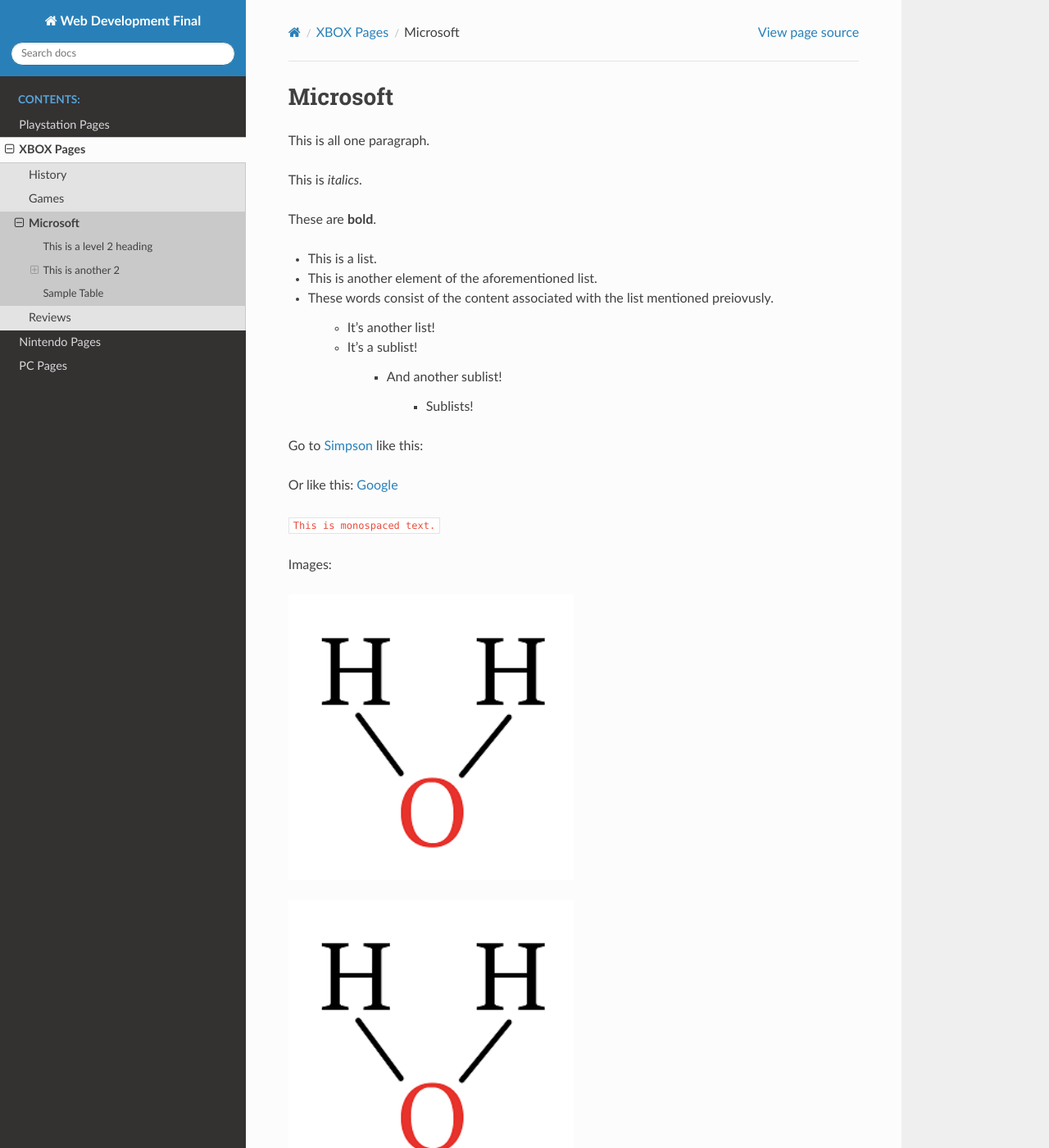
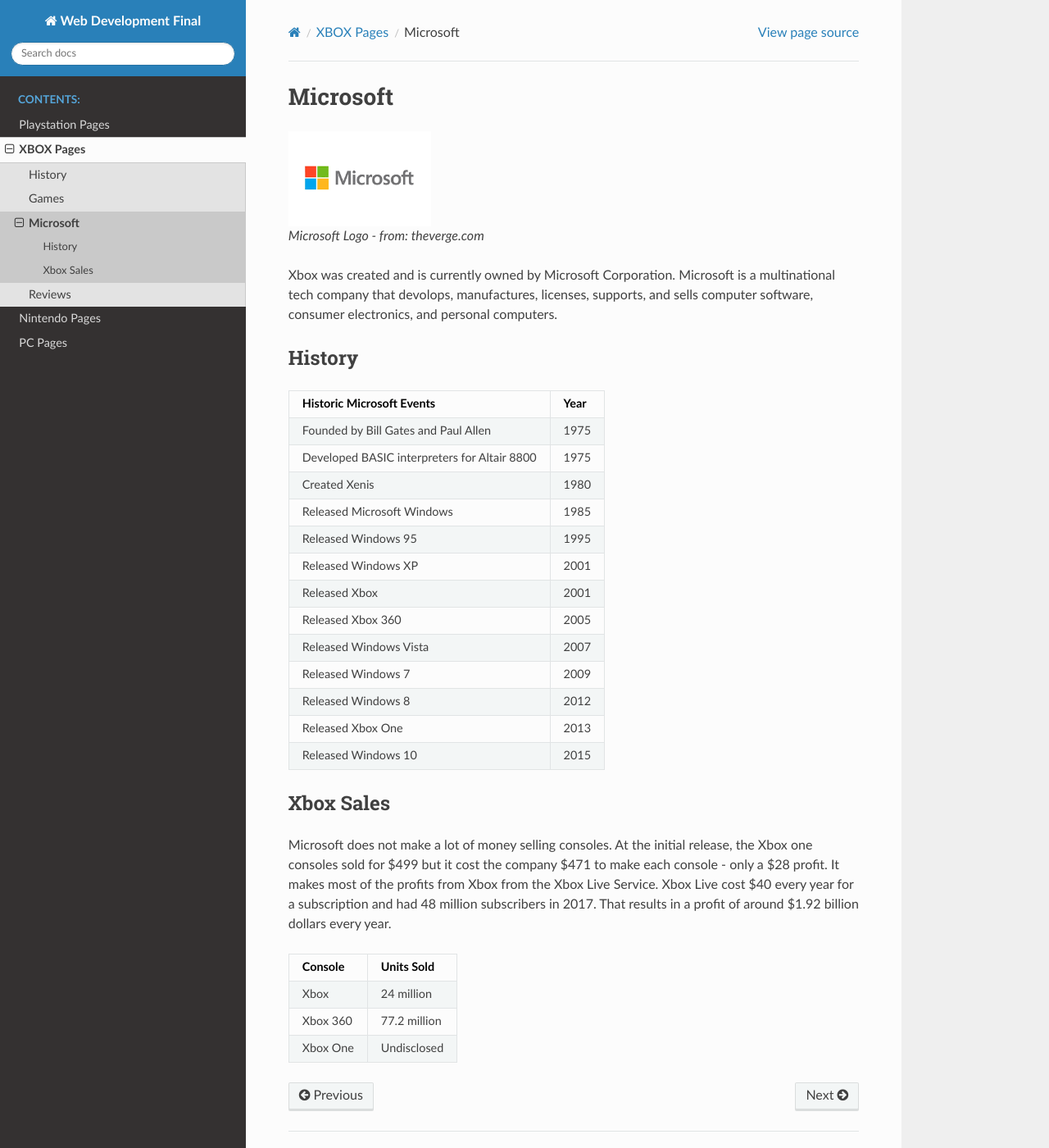
Before and after one commit to BlakeDalmas/webdev_final, a Sphinx documentation site: the page built from source/xbox/xbox_pages/microsoft.rst, in a window 1280 px wide and 1400 px high. Shown: the whole window at 82% size. Built offline with Sphinx 7.4.7 and the Read the Docs theme 2.0.0, drawn with Linux system fonts in a browser that asks for light colours; some of the changed text lies outside the part shown.

Commit message:
Added content to Xbox pages

```diff
--- a/source/xbox/xbox.rst
+++ b/source/xbox/xbox.rst
@@ -1,5 +1,8 @@
 XBOX Pages
 ==========
+
+.. image:: xboxlogo.png
+   :width: 25%
 
 .. toctree::
    :maxdepth: 2
--- a/source/xbox/xbox_pages/history.rst
+++ b/source/xbox/xbox_pages/history.rst
@@ -9,6 +9,8 @@
 
    Original Xbox - from: https://i.redd.it/4yh420ju96yz.jpg
 
+   The original Xbox was released on November 15, 2001, and was apart of the 6th generation of video game consoles along with PlayStation 2, the GameCube, and Sega's Dreamcast. At release, the console was priced at $299.99 which is the equivalent to $414.61 in 2017. The Xbox was integrated with Xbox Live service which allowed players to connect with other players to play games online either with or without a broadband connection. Xbox Live was more successful than Dreamcast's online service as well as PlayStation 2's online service due to features like the buddy list and better performing servers.
+
 Xbox 360
 --------
 
@@ -17,6 +19,8 @@
 
    Xbox 360 - from: https://www.gamestop.com/common/images/lbox/909208b.jpg
 
+   The Xbox 360 released on November 22, 2005, and was apart of the 7th generation of video game consoles along with PlayStation 3 and the Nintendo Wii. The 360 was the first console released of the 7th generation and had a release price of $399.99. The 360 was the first console to natively render games in HD.
+
 Xbox One
 --------
 
@@ -24,3 +28,5 @@
    :width: 50%
 
    Xbox One - from: https://img-prod-cms-rt-microsoft-com.akamaized.net
+
+   The Xbox One released on November 22, 2013 and was apart of the 8th generation of video game consoles along with PlayStation 4, the Wii U and the Nintendo Switch. The Xbox One released at a price of $499.99. New features included the ability to pass television programming from a set-top box over HDMI, use a built-in electronic program guide, the ability to multitask by snapping applications, ability to automatically record and save highlights of gameplay, and a controller with impulse triggers.
--- a/source/xbox/xbox_pages/microsoft.rst
+++ b/source/xbox/xbox_pages/microsoft.rst
@@ -1,81 +1,43 @@
 Microsoft
 =========
 
-This
-is
-all
-one
-paragraph.
+.. figure:: microsoft.png
+   :width: 25%
 
-This is *italics*.
+   Microsoft Logo - from: theverge.com
 
-These are **bold**.
+   Xbox was created and is currently owned by Microsoft Corporation. Microsoft is a multinational tech company that devolops, manufactures, licenses, supports, and sells computer software, consumer electronics, and personal computers.
 
-* This is a list.
-* This is another element of the aforementioned list.
-* These words consist of the content associated with the list mentioned preiovusly.
+History
+-------
 
-	* It's another list!
-	* It's a sublist!
+============================================ =======
+Historic Microsoft Events                    Year
+============================================ =======
+Founded by Bill Gates and Paul Allen         1975
+Developed BASIC interpreters for Altair 8800 1975
+Created Xenis                                1980
+Released Microsoft Windows                   1985
+Released Windows 95							 1995
+Released Windows XP							 2001
+Released Xbox                                2001
+Released Xbox 360 							 2005
+Released Windows Vista						 2007
+Released Windows 7							 2009
+Released Windows 8							 2012
+Released Xbox One 							 2013
+Released Windows 10							 2015
+============================================ =======
 
-		* And another sublist!
 
-			* Sublists!
+Xbox Sales
+----------
+Microsoft does not make a lot of money selling consoles. At the initial release, the Xbox one consoles sold for $499 but it cost the company $471 to make each console - only a $28 profit. It makes most of the profits from Xbox from the Xbox Live Service. Xbox Live cost $40 every year for a subscription and had 48 million subscribers in 2017. That results in a profit of around $1.92 billion dollars every year.
 
-Go to `Simpson`_ like this:
-
-.. _Simpson: http://simpson.edu
-
-Or like this: `Google <https://www.google.com>`_
-
-``This is monospaced text.``
-
-Images:
-
-.. image:: example.png
-   :width: 50%
-
-.. figure:: example.png
-   :width: 50%
-
-   This caption on picture needs to be indented by 3 spaces and have a blank line above it.
-
-This is a level 2 heading
--------------------------
-
-Another heading
-
-This is another 2
------------------
-
-blah
-
-Level 3
-~~~~~~~
-
-.. code-block:: python
-	:linenos:
-	:caption: Sample Code
-
-	# Sample Code
-	for i in range(1, 5):
-		print(i)
-
-.. code-block:: java
-	:linenos:
-	:caption: Sample Java
-
-	public static void main(String args[]) {
-		System.out.println("hi");
-	}
-
-Sample Table
-------------
-
-========= =================
-Fruit     Review
-========= =================
-Apple     3 stars
-Grapes    3 stars
-Pears     5 stars
-========= =================
+========= ============
+Console   Units Sold
+========= ============
+Xbox      24 million
+Xbox 360  77.2 million
+Xbox One  Undisclosed
+========= ============
```
Also changed, not shown: source/xbox/xbox_pages/games.rst (+19 -67 lines), source/xbox/xbox_pages/codBO3.png (added), source/xbox/xbox_pages/codMW3.png (added), source/xbox/xbox_pages/halo2.png (added), source/xbox/xbox_pages/microsoft.png (added), source/xbox/xboxlogo.png (added).
